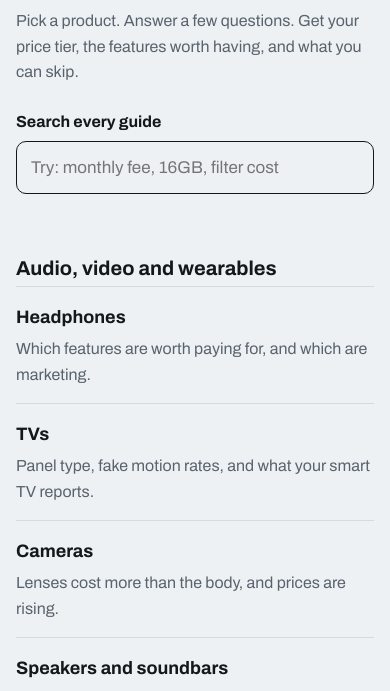
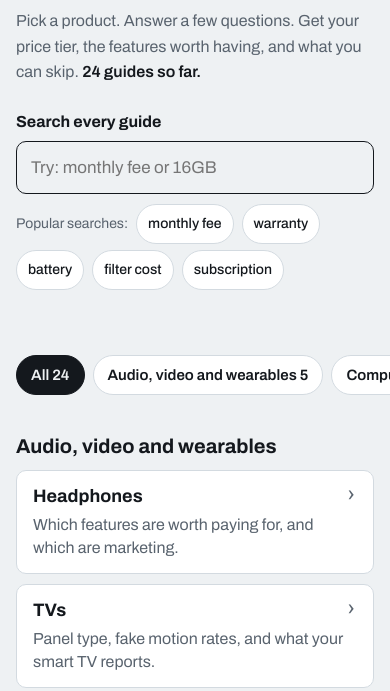
Before and after one commit to QuocHHDo/before-you-buy, a plain HTML site: page guides.html in a window 390 px wide. Shown: the part 130-821 px from the top of the page. Drawn offline with Linux system fonts and the light colour scheme.

Commit message:
Improve the guides hub page
Card grid, topic filter chips, popular-search chips, clear button, hide hub while searching, regroup the 24 guides into four topics, mobile fixes.

Co-Authored-By: Claude Sonnet 5.5 <noreply@anthropic.com>
Claude-Session: https://claude.ai/code/session_01Czrm2QfK1v9kmpMJHdeM2m

```diff
--- a/data/catalog.js
+++ b/data/catalog.js
@@ -7,7 +7,6 @@ window.BYB_CATALOG = {
       { id: "tvs", name: "TVs", href: "tv.html", blurb: "Panel type, fake motion rates, and what your smart TV reports." },
       { id: "cameras", name: "Cameras", href: "camera.html", blurb: "Lenses cost more than the body, and prices are rising." },
       { id: "speakers", name: "Speakers and soundbars", short: "Speakers", href: "speaker.html", blurb: "Waterproof ratings, HDMI eARC, and what Atmos really costs." },
-      { id: "dashcams", name: "Dash cams", href: "dashcam.html", blurb: "Parking mode, memory cards, heat, and cloud fees." },
       { id: "smartwatches", name: "Smartwatches and fitness trackers", short: "Smartwatches", href: "smartwatch.html", blurb: "Whether it works with your phone, and what you pay for monthly." }
     ]},
     { id: "computer", name: "Computer and power", items: [
@@ -20,17 +19,20 @@ window.BYB_CATALOG = {
       { id: "ssds", name: "SSDs", href: "ssd.html", blurb: "Peak speeds, fake drives, and why prices have jumped." },
       { id: "chargers", name: "Power banks", href: "charger.html", blurb: "Real capacity, real output, and what you can fly with." }
     ]},
-    { id: "home", name: "Home and health", items: [
-      { id: "toothbrushes", name: "Electric toothbrushes", short: "Toothbrushes", href: "toothbrush.html", blurb: "What the brush heads cost over the years." },
+    { id: "home", name: "Home", items: [
       { id: "air-purifiers", name: "Air purifiers", href: "air-purifier.html", blurb: "Room size, filter costs, and designs that make ozone." },
+      { id: "vacuums", name: "Vacuum cleaners", short: "Vacuums", href: "vacuum.html", blurb: "Real run time, battery swaps, and filter costs." },
+      { id: "robot-vacuums", name: "Robot vacuums", href: "robot-vacuum.html", blurb: "Mapping, mopping, and who runs the app." },
+      { id: "water-filters", name: "Water filters", short: "Filters", href: "water-filter.html", blurb: "What NSF numbers cover, and what refills cost." },
+      { id: "laundry", name: "Washers and dryers", short: "Laundry", href: "laundry.html", blurb: "Front or top load, heat pump dryers, and real capacity." },
       { id: "doorbells", name: "Video doorbells", href: "video-doorbell.html", blurb: "Monthly fees, local storage, and what you can see." },
-      { id: "robot-vacuums", name: "Robot vacuums", href: "robot-vacuum.html", blurb: "Mapping, mopping, and who runs the app." },
+      { id: "security-cameras", name: "Security cameras", short: "Cameras", href: "security-camera.html", blurb: "Subscriptions, local storage, and battery or solar." }
+    ]},
+    { id: "life", name: "Car, sleep and care", items: [
+      { id: "dashcams", name: "Dash cams", href: "dashcam.html", blurb: "Parking mode, memory cards, heat, and cloud fees." },
+      { id: "tires", name: "Car tires", short: "Tires", href: "tire.html", blurb: "Date codes, the winter snowflake, and install fees." },
       { id: "mattresses", name: "Mattresses", href: "mattress.html", blurb: "Trial rules, fake list prices, and warranty fine print." },
-      { id: "tires", name: "Car tires", short: "Tires", href: "tire.html", blurb: "Date codes, the winter snowflake, and install fees." },
-      { id: "vacuums", name: "Vacuum cleaners", short: "Vacuums", href: "vacuum.html", blurb: "Real run time, battery swaps, and filter costs." },
-      { id: "water-filters", name: "Water filters", short: "Filters", href: "water-filter.html", blurb: "What NSF numbers cover, and what refills cost." },
-      { id: "security-cameras", name: "Security cameras", short: "Cameras", href: "security-camera.html", blurb: "Subscriptions, local storage, and battery or solar." },
-      { id: "laundry", name: "Washers and dryers", short: "Laundry", href: "laundry.html", blurb: "Front or top load, heat pump dryers, and real capacity." }
+      { id: "toothbrushes", name: "Electric toothbrushes", short: "Toothbrushes", href: "toothbrush.html", blurb: "What the brush heads cost over the years." }
     ]}
   ]
 };
--- a/guides.html
+++ b/guides.html
@@ -39,10 +39,14 @@
 
   <main class="wrap hero">
     <h1>Before you buy.</h1>
-    <p class="lede">Pick a product. Answer a few questions. Get your price tier, the features worth having, and what you can skip.</p>
+    <p class="lede">Pick a product. Answer a few questions. Get your price tier, the features worth having, and what you can skip. <span class="lede-count"><span id="guide-count">24</span> guides so far.</span></p>
     <form class="search" id="search-form" role="search" aria-label="Search all guides">
       <label for="search-input">Search every guide</label>
-      <input id="search-input" type="search" placeholder="Try: monthly fee, 16GB, filter cost" autocomplete="off" />
+      <div class="search-box">
+        <input id="search-input" type="search" placeholder="Try: monthly fee or 16GB" autocomplete="off" />
+        <button type="button" class="search-clear" id="search-clear" hidden>Clear</button>
+      </div>
+      <p class="search-ideas" id="search-ideas" hidden></p>
       <p class="search-status" id="search-status" role="status"></p>
       <ul class="search-results" id="search-results"></ul>
     </form>
--- a/nav.js
+++ b/nav.js
@@ -68,9 +68,25 @@
     foot.appendChild(ul2);
   }
 
-  // hub page
+  // hub page: filter chips plus a card grid per group
   var hub = document.getElementById("hub");
   if (hub) {
+    var total = all().length;
+    var secs = [];
+    var chips = el("div", { "class": "hub-filter", role: "group", "aria-label": "Show guides by topic" });
+    var chipBtns = [];
+    function show(id) {
+      secs.forEach(function (s) { s.node.hidden = !(id === "all" || s.id === id); });
+      chipBtns.forEach(function (b) { b.btn.setAttribute("aria-pressed", b.id === id ? "true" : "false"); });
+    }
+    function addChip(id, text) {
+      var b = el("button", { type: "button", "class": "chip", "aria-pressed": id === "all" ? "true" : "false", text: text });
+      b.addEventListener("click", function () { show(id); });
+      chips.appendChild(b); chipBtns.push({ id: id, btn: b });
+    }
+    addChip("all", "All " + total);
+    C.groups.forEach(function (g) { addChip(g.id, g.name + " " + g.items.length); });
+    hub.appendChild(chips);
     C.groups.forEach(function (g) {
       var sec = el("section", { "class": "hub-group" }, el("h2", { text: g.name }));
       var ul3 = el("ul", { "class": "hub-list" });
@@ -81,6 +97,9 @@
       });
       sec.appendChild(ul3);
       hub.appendChild(sec);
+      secs.push({ id: g.id, node: sec });
     });
+    var count = document.getElementById("guide-count");
+    if (count) count.textContent = total;
   }
 })();
--- a/search.js
+++ b/search.js
@@ -7,6 +7,9 @@
   var input = document.getElementById("search-input");
   var out = document.getElementById("search-results");
   var status = document.getElementById("search-status");
+  var clear = document.getElementById("search-clear");
+  var ideas = document.getElementById("search-ideas");
+  var hub = document.getElementById("hub");
   var names = {};
   C.groups.forEach(function (g) { g.items.forEach(function (it) { names[it.id] = it.short || it.name; }); });
   var KIND = { trap: "Marketing trap", question: "Question", pick: "Example pick" };
@@ -32,7 +35,11 @@
   function run() {
     var q = input.value.trim().toLowerCase();
     out.replaceChildren();
-    if (q.length < 2) { status.textContent = ""; return; }
+    var active = q.length >= 2;
+    if (clear) clear.hidden = !input.value;
+    if (ideas) ideas.hidden = input.value.length > 0;
+    if (hub) hub.hidden = active;
+    if (!active) { status.textContent = ""; return; }
     var words = q.split(/\s+/).filter(Boolean);
     var hits = [];
     I.forEach(function (e) {
@@ -57,6 +64,16 @@
       a.append(meta, title, body); li.appendChild(a); out.appendChild(li);
     });
   }
+  if (ideas) {
+    ideas.appendChild(document.createTextNode("Popular searches: "));
+    ["monthly fee", "warranty", "battery", "filter cost", "subscription"].forEach(function (w) {
+      var b = document.createElement("button"); b.type = "button"; b.className = "chip chip-small"; b.textContent = w;
+      b.addEventListener("click", function () { input.value = w; run(); input.focus(); });
+      ideas.appendChild(b);
+    });
+    ideas.hidden = false;
+  }
+  if (clear) clear.addEventListener("click", function () { input.value = ""; run(); input.focus(); });
   form.addEventListener("submit", function (e) { e.preventDefault(); run(); });
   input.addEventListener("input", run);
   if (location.hash === "#search") input.focus();
--- a/styles.css
+++ b/styles.css
@@ -559,17 +559,40 @@ a { color: inherit; }
 }
 
 /* ---------- hub page ---------- */
-.hub-group { margin-top: 36px; }
-.hub-group h2 { font-size: 20px; font-weight: 700; font-stretch: 112%; margin: 0 0 6px; }
+.lede-count { white-space: nowrap; color: var(--ink); font-weight: 600; }
+.hub[hidden], #hub[hidden] { display: none; }
+.hub-filter { display: flex; flex-wrap: wrap; gap: 8px; margin: 0 0 4px; }
+.chip {
+  font: inherit; font-size: 15px; font-weight: 600; padding: 7px 14px; border-radius: 999px; cursor: pointer;
+  border: 1.5px solid var(--line); background: var(--surface); color: var(--ink);
+}
+.chip:hover { border-color: var(--ink); }
+.chip[aria-pressed="true"] { background: var(--ink); color: var(--bg); border-color: var(--ink); }
+.chip-small { font-size: 14px; padding: 4px 11px; font-weight: 500; }
+.hub-group { margin-top: 32px; }
+.hub-group[hidden] { display: none; }
+.hub-group h2 { font-size: 20px; font-weight: 700; font-stretch: 112%; margin: 0 0 12px; }
+.hub-list { display: grid; grid-template-columns: repeat(auto-fill, minmax(300px, 1fr)); gap: 12px; }
 .hub-list a {
-  display: grid; grid-template-columns: minmax(180px, 1fr) 2fr; gap: 4px 24px;
-  padding: 16px 0; border-top: 1px solid var(--line); text-decoration: none;
+  position: relative; display: flex; flex-direction: column; gap: 4px; height: 100%;
+  padding: 16px 18px; background: var(--surface); border: 1.5px solid var(--line);
+  border-radius: var(--radius); text-decoration: none;
+  transition: border-color .15s ease, transform .15s ease;
 }
-.hub-list li:last-child a { border-bottom: 1px solid var(--line); }
-.hub-name { font-weight: 700; font-size: 18px; }
-.hub-blurb { color: var(--muted); }
-.hub-list a:hover .hub-name { text-decoration: underline; }
-@media (max-width: 600px) { .hub-list a { grid-template-columns: 1fr; } }
+.hub-list a:hover { border-color: var(--ink); }
+.hub-name { font-weight: 700; font-size: 18px; line-height: 1.3; }
+.hub-name { padding-right: 22px; }
+.hub-list a::after { content: "\203A"; position: absolute; right: 18px; top: 13px; font-size: 22px; line-height: 1; color: var(--muted); }
+.hub-list a:hover::after { color: var(--ink); }
+.hub-blurb { color: var(--muted); font-size: 16px; line-height: 1.45; }
+@media (max-width: 600px) {
+  .hub-list { grid-template-columns: 1fr; gap: 10px; }
+  .hub-list a { padding: 14px 16px; }
+  .hub-filter { flex-wrap: nowrap; overflow-x: auto; margin-inline: -16px; padding: 2px 16px 8px; scrollbar-width: none; }
+  .hub-filter::-webkit-scrollbar { display: none; }
+  .chip { white-space: nowrap; flex: none; }
+}
+@media (prefers-reduced-motion: reduce) { .hub-list a { transition: none; } }
 
 /* ---------- footer guides ---------- */
 .footer-guides { width: 100%; }
@@ -581,6 +604,15 @@ a { color: inherit; }
 /* ---------- site search (hub page) ---------- */
 .search { margin: 8px 0 36px; max-width: 720px; }
 .search label { display: block; font-weight: 700; margin-bottom: 6px; }
+.search-box { position: relative; }
+.search input:not(:placeholder-shown) { padding-right: 84px; }
+.search-clear {
+  position: absolute; right: 8px; top: 50%; transform: translateY(-50%);
+  font: inherit; font-size: 14px; font-weight: 600; padding: 5px 12px; border-radius: 999px;
+  border: 0; background: var(--sunk); color: var(--ink); cursor: pointer;
+}
+.search-clear[hidden], .search-ideas[hidden] { display: none; }
+.search-ideas { margin: 10px 0 0; font-size: 14px; color: var(--muted); display: flex; flex-wrap: wrap; gap: 6px 8px; align-items: center; }
 .search input {
   width: 100%; font: inherit; font-size: 17px; padding: 12px 14px; border-radius: var(--radius);
   border: 1.5px solid var(--ink); background: var(--bg); color: var(--ink);
```
Also changed, not shown: data/search-index.js.
